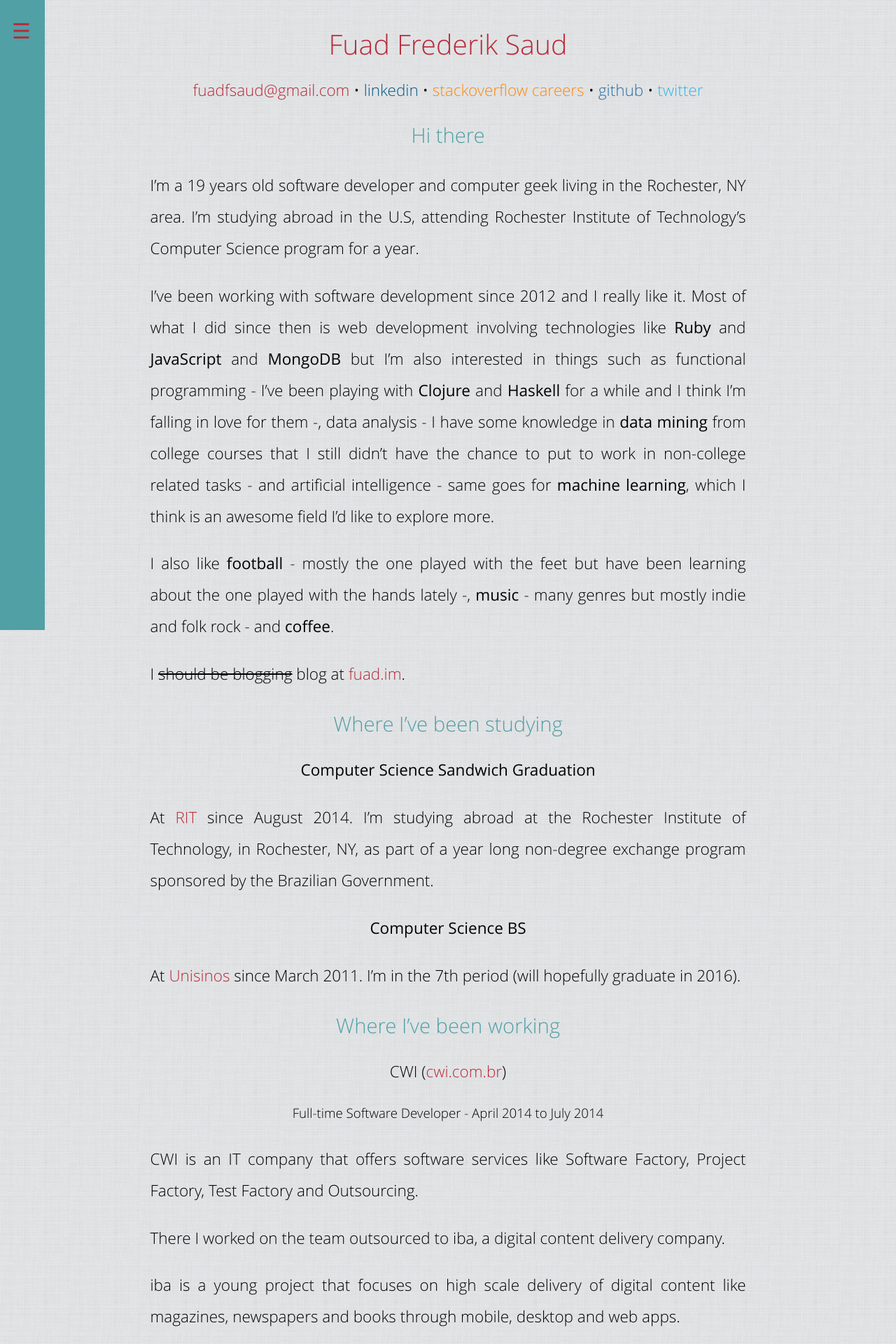
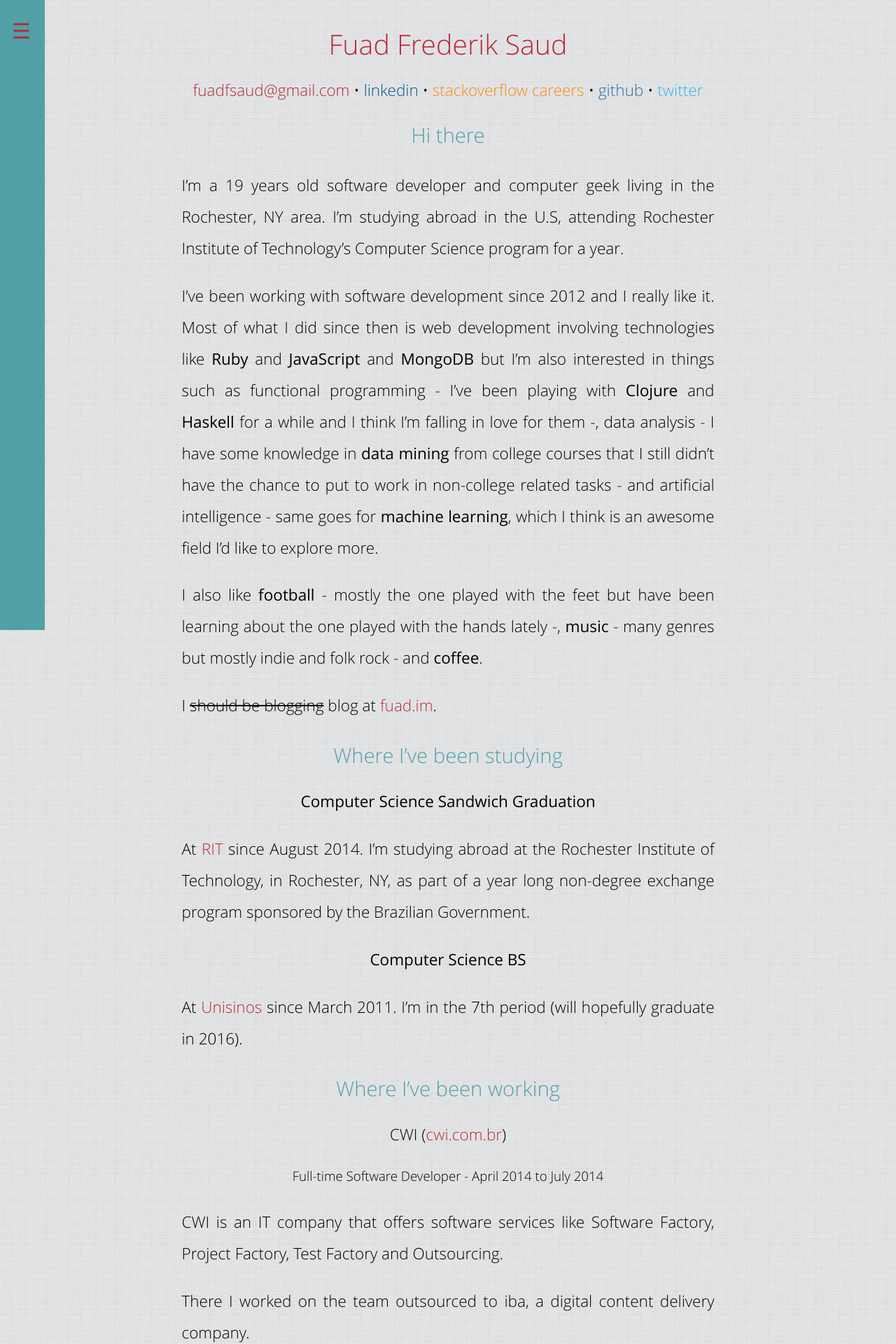
Before and after one commit to fuadsaud/fuadsaud.github.io, a Jekyll site: the page built from resume/index.md, in a window 1280 px wide. Shown: the top 1920 px of the page at 70% size. Built offline with Jekyll 4.4.1, drawn with Linux system fonts in a browser that asks for light colours.

Commit message:
Give more padding to the content when showing the sidebar

```diff
--- a/css/layout.scss
+++ b/css/layout.scss
@@ -125,6 +125,7 @@ p { line-height: 2em; }
         @include box-sizing (border-box);
 
         float: right;
+        padding: 1em 3em;
         text-align: center;
         width: 70%;
     }
```
